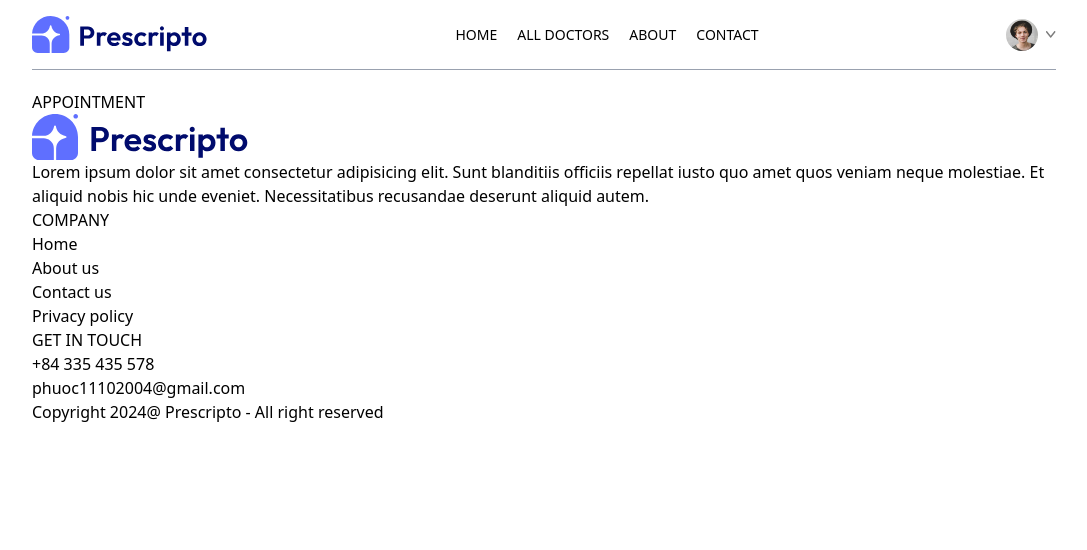
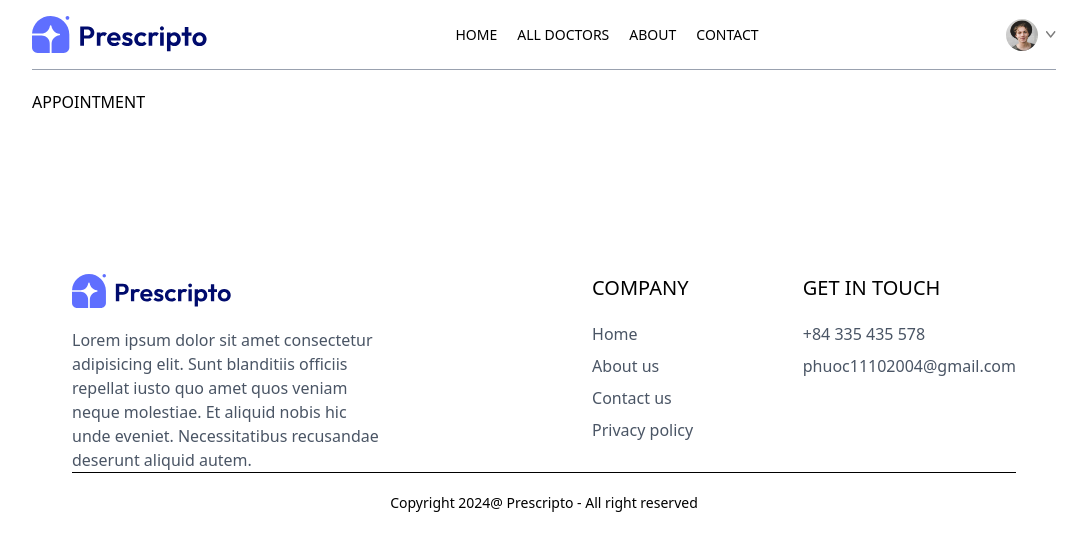
Before and after one commit to Phuoc1110/Dr-Appointment, a React (Vite) app in the folder frontend/: page /appointment/1 in a window 1280 px wide. Shown: the top 550 px of the page, without its empty margins (96-1183 px from the left). Built offline with nearby package versions, Linux system fonts and the light colour scheme.

Commit message:
Fix Footer

```diff
--- a/frontend/src/components/Footer.jsx
+++ b/frontend/src/components/Footer.jsx
@@ -3,17 +3,17 @@ import {assets} from '../assets/assets_frontend/assets'
 
 const Footer = () => {
   return (
-    <div>
-        <div>
+    <div className='md:mx-10'>
+        <div className='flex flex-col sm:grid grid-cols-[3fr_1fr_1fr] gap-14 my_10 mt-40 text_sm'>
             {/* LEFT */}
             <div>
-                <img src={assets.logo} alt="" />
-                <p>Lorem ipsum dolor sit amet consectetur adipisicing elit. Sunt blanditiis officiis repellat iusto quo amet quos veniam neque molestiae. Et aliquid nobis hic unde eveniet. Necessitatibus recusandae deserunt aliquid autem.</p>
+                <img className='mb-5 w-40' src={assets.logo} alt="" />
+                <p className='w-full md:w-2/3 text-gray-600 leading-6'>Lorem ipsum dolor sit amet consectetur adipisicing elit. Sunt blanditiis officiis repellat iusto quo amet quos veniam neque molestiae. Et aliquid nobis hic unde eveniet. Necessitatibus recusandae deserunt aliquid autem.</p>
             </div>
             {/* CENTER */}
             <div>
-                <p>COMPANY</p>
-                <ul>
+                <p className='text-xl font-medium mb-5'>COMPANY</p>
+                <ul className='flex flex-col gap-2 text-gray-600'>
                     <li>Home</li>
                     <li>About us</li>
                     <li>Contact us</li>
@@ -22,16 +22,17 @@ const Footer = () => {
             </div>
             {/* RIGHT */}
             <div>
-                <p>GET IN TOUCH</p>
-                <ul>
+                <p className='text-xl font-medium mb-5'>GET IN TOUCH</p>
+                <ul className='flex flex-col gap-2 text-gray-600'>
                     <li>+84 335 435 578</li>
                     <li>phuoc11102004@gmail.com</li>
                 </ul>
             </div>
             {/* COPYRIGHT */}
-            <div>
-                <p>Copyright 2024@ Prescripto - All right reserved</p>
-            </div>
+        </div>
+        <div>
+                <hr />
+                <p className='py-5 text-sm text-center'>Copyright 2024@ Prescripto - All right reserved</p>
         </div>
     </div>
   )
```
